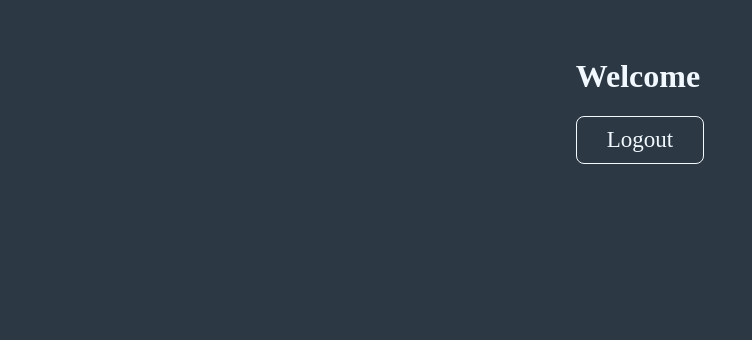
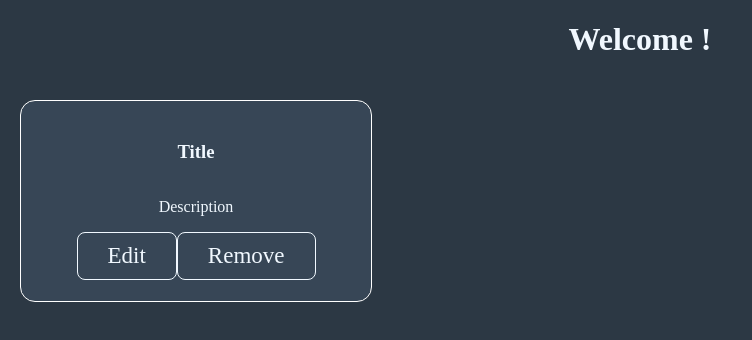
Before and after one commit to Pacatro/TaskMaster, a React (Vite) app in the folder client/: page /home in a window 1280 px wide. Shown: the top 340 px of the page, without its empty margins (0-752 px from the left). Built offline with nearby package versions, Linux system fonts and the light colour scheme; no server answers; sample sign-in values are in the browser's storage.

Commit message:
creating tasks

```diff
--- a/client/package.json
+++ b/client/package.json
@@ -10,6 +10,7 @@
     "preview": "vite preview"
   },
   "dependencies": {
+    "jwt-decode": "^3.1.2",
     "react": "^18.2.0",
     "react-dom": "^18.2.0",
     "react-router-dom": "^6.16.0"
--- a/client/src/App.css
+++ b/client/src/App.css
@@ -1,6 +1,8 @@
 body {
     margin: 0;
     padding: 0;
+    height: 100%;
+    width: 100%;
     font-family: 'Bree Serif', serif;
 }
 
@@ -76,3 +78,26 @@ input {
 .back-button {
     margin-top: 20px;
 }
+
+.tasks {
+    width: 100%;
+    display: flex;
+    flex-direction: row;
+    flex-wrap: wrap;
+    justify-content: space-between;
+    align-items: center;
+
+}
+
+.task {
+    height: 200px;
+    width: 350px;
+    background-color: rgb(34, 51, 68);
+    border: rgb(255, 255, 255) solid 1px;
+    border-radius: 15px;
+    margin: 20px;
+    display: flex;
+    justify-content: center;
+    align-items: center;
+    flex-direction: column;
+}
--- a/client/src/components/Header.jsx
+++ b/client/src/components/Header.jsx
@@ -1,12 +1,13 @@
 import { useEffect } from "react";
 import { Link, useNavigate } from "react-router-dom";
+import validToken from '../token/token'
 
 function Header() {
   const navigate = useNavigate();
 
   useEffect(() => {
     const token = localStorage.getItem("access_token");
-    token ? navigate("/home") : navigate("/");
+    validToken(token) ? navigate("/home") : navigate("/");
   }, []);
 
   return (
--- a/client/src/components/Home.jsx
+++ b/client/src/components/Home.jsx
@@ -1,6 +1,7 @@
 import { useState, useEffect } from "react";
 import { useNavigate } from "react-router-dom";
 import API from "../api/api";
+import validToken from "../token/token";
 
 function Home() {
   const [userData, setUserData] = useState(null);
@@ -12,19 +13,33 @@ function Home() {
   };
 
   const logout = () => {
-    localStorage.removeItem("access_token")
-    navigate('/')
-  }
+    localStorage.removeItem("access_token");
+    navigate("/");
+  };
 
   useEffect(() => {
     const token = localStorage.getItem("access_token");
-    token ? getUser() : navigate("/");
+    validToken(token) ? getUser() : navigate("/");
   }, []);
 
   return (
     <>
-      <h1>Welcome {userData?.name}</h1>
-      <button onClick={logout}>Logout</button>
+      <header>
+        <h1>
+          Welcome {userData?.name} {userData?.surname}!
+        </h1>
+      </header>
+
+      <section className="tasks">
+        <div className="task">
+          <h3>Title</h3>
+          <p>Description</p>
+          <div className="buttons">
+            <button>Edit</button>
+            <button>Remove</button>
+          </div>
+        </div>
+      </section>
     </>
   );
 }
--- /dev/null
+++ b/client/src/token/token.js
@@ -0,0 +1,12 @@
+import jwt_decode from "jwt-decode";
+
+export default function validToken (token) {
+  if (!token) return false;
+  const decoded = jwt_decode(token);
+  const currentTime = Date.now() / 1000;
+  if (decoded.exp < currentTime) {
+    localStorage.removeItem("access_token");
+    return false;
+  }
+  return true;
+};
```
Also changed, not shown: 1 other file (tests, documents, lock files or other folders).
